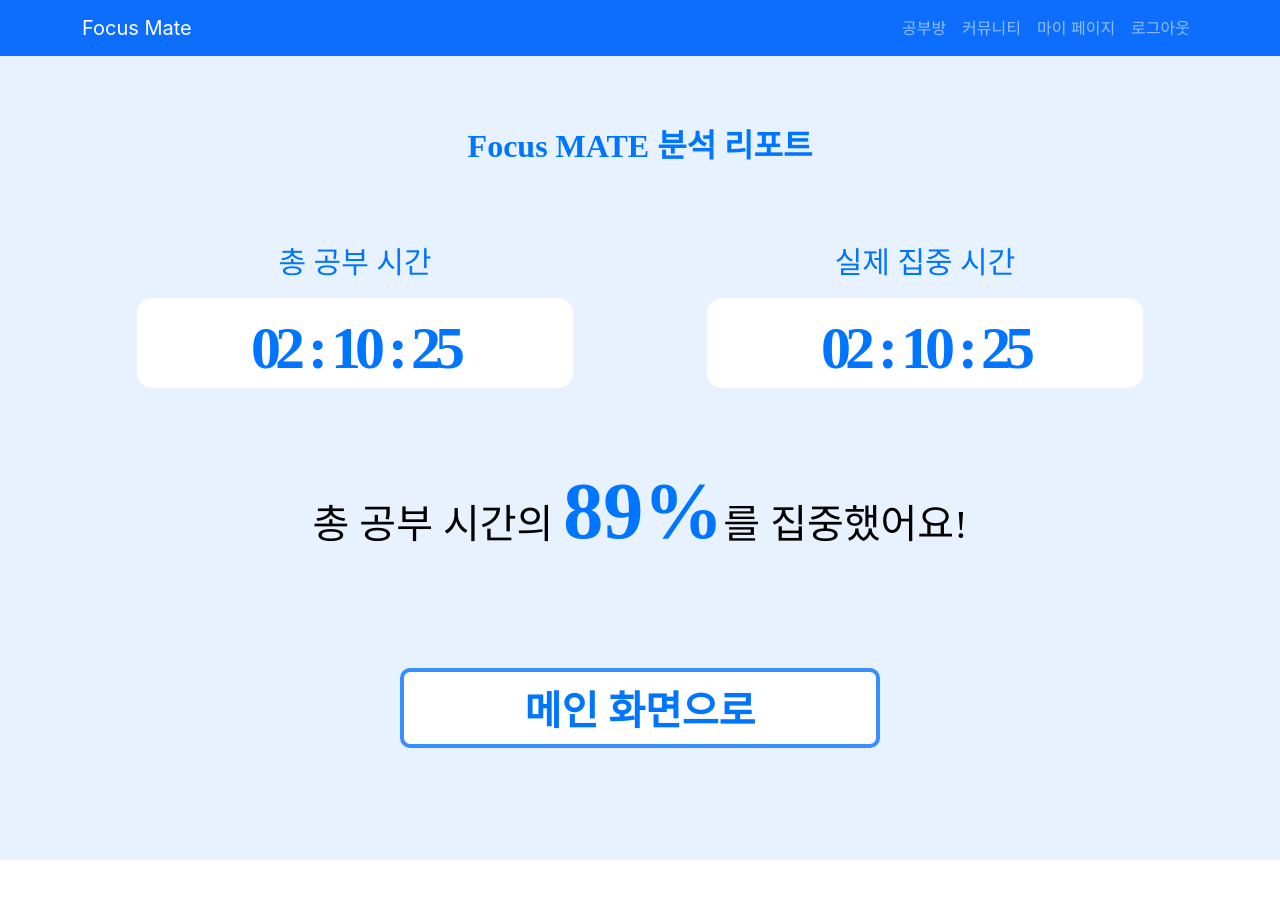
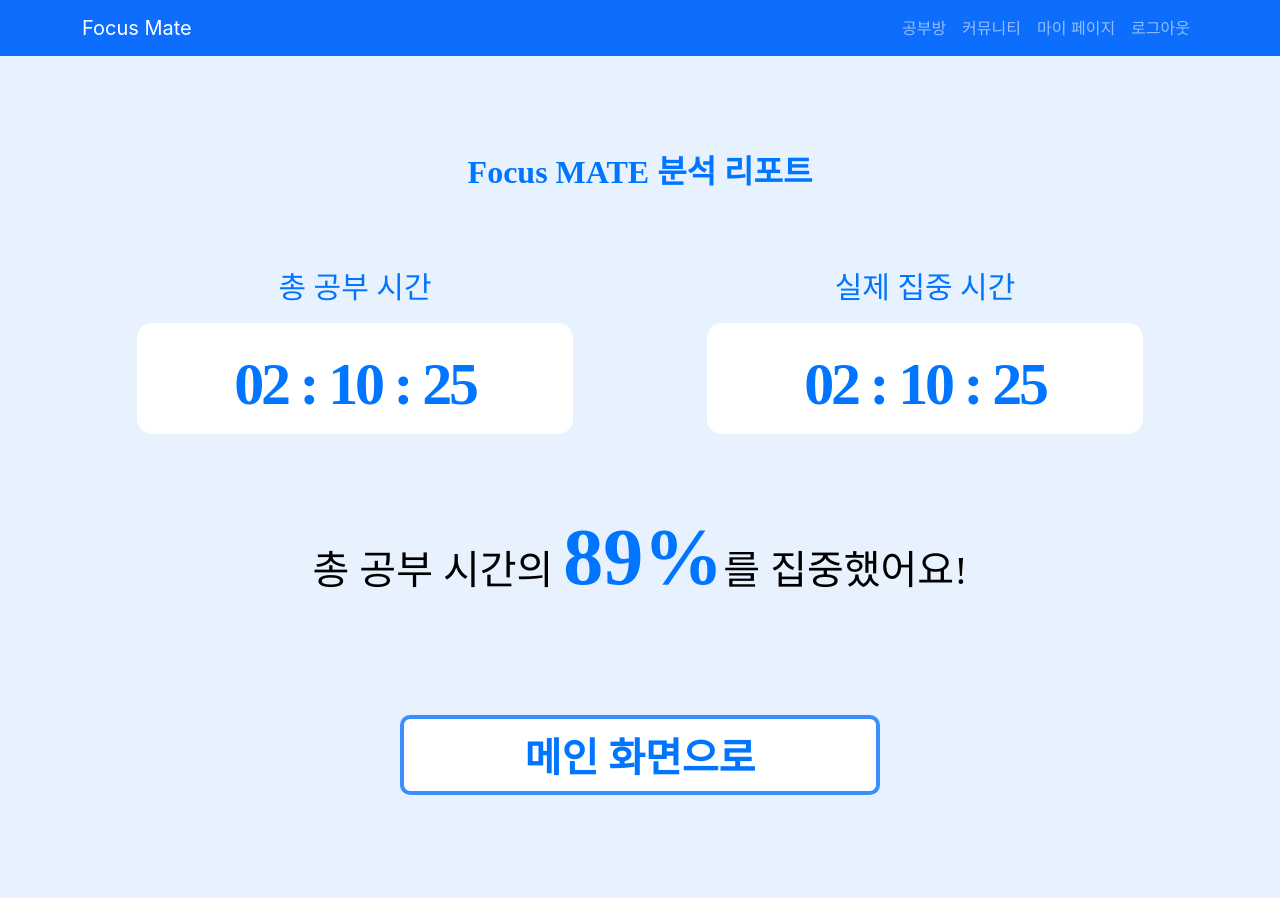
Before and after one commit to TEAM-TETRIS-Web/Front-end, a React (Create React App) app in the folder tetris/: page /report in a window 1280 px wide. Shown: the top 898 px of the page. Before the commit the page ends 860 px from the top, so only its background shows below. Built offline with nearby package versions, Linux system fonts and the light colour scheme.

Commit message:
css 정리

```diff
--- a/tetris/src/pages/common/color.css
+++ b/tetris/src/pages/common/color.css
@@ -1,3 +1,11 @@
 .blue-bg {
   background: #E8F2FF;
 }
+
+.white-bg {
+  background: white;;
+}
+
+.blue-font {
+  color: #0075ff;
+}
--- a/tetris/src/pages/main.css
+++ b/tetris/src/pages/main.css
@@ -3,16 +3,14 @@
   text-align: center;
   font-family: LINE Seed Sans KR;
   font-size: 1.875rem;
-  font-style: normal;
-  font-weight: 400;
   line-height: normal;
   letter-spacing: -0.09375rem;
   padding-top: 1.5rem;
 }
 
-.main-page .time-div {
+/* Focus Time CSS Start */
+.time-div {
   border-radius: 1.25rem;
-  background: #e8f2ff;
   padding: 1px;
 }
 
@@ -61,7 +59,9 @@
   color: white;
   transition: all 1s;
 }
+/* Focus Time CSS End */
 
+/* 총 공부시간 / 최대 집중 시간 / 시작 시간 종료 시간 부분  Start */
 .timeText-div {
   padding: 2rem;
 }
@@ -126,3 +126,5 @@
   line-height: normal;
   letter-spacing: -0.02813rem;
 }
+
+/* 총 공부시간 / 최대 집중 시간 / 시작 시간 종료 시간 부분  END */
--- a/tetris/src/pages/main.js
+++ b/tetris/src/pages/main.js
@@ -2,6 +2,8 @@
 import React, { useState, useEffect } from "react";
 import { Routes, Route, Link, useNavigate, Outlet } from "react-router-dom";
 import "./main.css";
+import "./common/color.css";
+
 import Todo from "./todo.js";
 
 const Main = () => {
@@ -19,9 +21,9 @@
       </p>
       {/* 메인창 */}
       <div className="row">
-        <div className="col time-detail-div">
+        <div className="col">
           {/* Focus Time  */}
-          <div className="time-div">
+          <div className="time-div blue-bg">
             <p className="time-title">Focus TIME</p>
             <p className="time-clock">{focusTime}</p> <br />
             <input
--- a/tetris/src/pages/report.css
+++ b/tetris/src/pages/report.css
@@ -1,9 +1,14 @@
+@media (min-height: 768px) {
+  .report-pg {
+    padding-top: 2%;
+    padding-bottom: 10%;
+  }
+}
+
 .report-title {
-  color: #0075ff;
   text-align: center;
   font-family: LINE Seed Sans KR;
   font-size: 2rem;
-  font-style: normal;
   font-weight: 700;
   line-height: normal;
   padding-top: 4rem;
@@ -11,10 +16,8 @@
 }
 
 .report-detail .time-title {
-  color: #0075ff;
   font-family: LINE Seed Sans KR;
   font-size: 1.875rem;
-  font-style: normal;
   font-weight: 400;
   line-height: normal;
 }
@@ -22,19 +25,17 @@
 .report-detail .focus-time-div {
   background-color: white !important;
   border-radius: 15px;
-  margin : 0 10%;
+  margin: 0 10%;
 }
 
 .report-detail .time {
-  color: #0075ff;
   font-family: LINE Seed Sans KR;
   font-size: 3.75rem;
-  font-style: normal;
   font-weight: 700;
-  line-height: normal;
-  letter-spacing: -0.375rem;
+
+  letter-spacing: -0.2rem;
   margin: 0 0 0 0;
-  padding : 1rem 2rem;
+  padding: 1rem 2rem;
   padding-bottom: 0.3rem;
 }
 
@@ -43,18 +44,15 @@
   text-align: center;
   font-family: LINE Seed Sans KR;
   font-size: 2.5rem;
-  font-style: normal;
   font-weight: 400;
   line-height: normal;
   margin-top: 7%;
 }
 
 .focus-percent {
-  color: #0075ff;
   text-align: center;
   font-family: LINE Seed Sans KR;
   font-size: 5rem;
-  font-style: normal;
   font-weight: 700;
   line-height: normal;
 }
@@ -69,7 +67,6 @@
   text-align: center;
   font-family: LINE Seed Sans KR;
   font-size: 2.5rem;
-  font-style: normal;
   font-weight: 700;
   line-height: normal;
   margin-top: 10%;
--- a/tetris/src/pages/report.js
+++ b/tetris/src/pages/report.js
@@ -1,35 +1,37 @@
 import React, { useState, useEffect } from "react";
 import { Routes, Route, Link, useNavigate, Outlet } from "react-router-dom";
 import "./report.css";
+import "./common/color.css";
 
 const Report = () => {
   let [focusTime, setFocusTime] = useState("02 : 10 : 25");
   let navigate = useNavigate();
   return (
-    <div className="blue-bg">
+    <div className="blue-bg report-pg">
       <div className="container">
-        <p className="report-title">Focus MATE  분석 리포트</p>
+        <p className="report-title blue-font">Focus MATE 분석 리포트</p>
         {/* 총 공부 시간 */}
         <div className="row report-detail">
           <div className="col">
-            <p className="time-title">총 공부 시간</p>
+            <p className="time-title blue-font">총 공부 시간</p>
             <div className="focus-time-div">
-              <p className="time">{focusTime}</p>
+              <p className="time blue-font">{focusTime}</p>
             </div>
           </div>
           {/* 총 공부 시간 끝 */}
           {/* 실제 집중 시간 */}
           <div className="col">
-            <p className="time-title">실제 집중 시간</p>
+            <p className="time-title blue-font">실제 집중 시간</p>
             <div className="focus-time-div">
-              <p className="time">{focusTime}</p>
+              <p className="time blue-font">{focusTime}</p>
             </div>
           </div>
           {/* 실제 집중 시간 */}
         </div>
         <div className="focus-percent-title">
-          총 공부 시간의 <span className="focus-percent">{"89"}%</span>를
-          집중했어요!
+          총 공부 시간의{" "}
+          <span className="focus-percent blue-font">{"89"}%</span>
+          를 집중했어요!
         </div>
         {/* 실제 집중 시간 끝 */}
         <input
--- a/tetris/src/pages/single.css
+++ b/tetris/src/pages/single.css
@@ -1,6 +1,5 @@
 @media (min-height: 768px) {
 .single-pg {
-  padding-top: 2%;
   padding-bottom: 10%;
 }
 }
@@ -9,12 +8,7 @@
   padding-bottom: 5%;
 }
 
-.single-pg .time-div {
-  border-radius: 1.25rem;
-  background: white;
-  padding: 1px;
-}
-
+/* Focus Time BG Color  */
 .single-pg .icon-div {
   background: white;
   margin-top: 1rem;
--- a/tetris/src/pages/single.js
+++ b/tetris/src/pages/single.js
@@ -28,7 +28,7 @@
         <div className="row">
           <div className="col">
             {/* Focus Time  */}
-            <div className="time-div">
+            <div className="time-div white-bg">
               <p className="time-title">Focus TIME</p>
               <p className="time-clock">{focusTime}</p> <br/>
               <input
```
